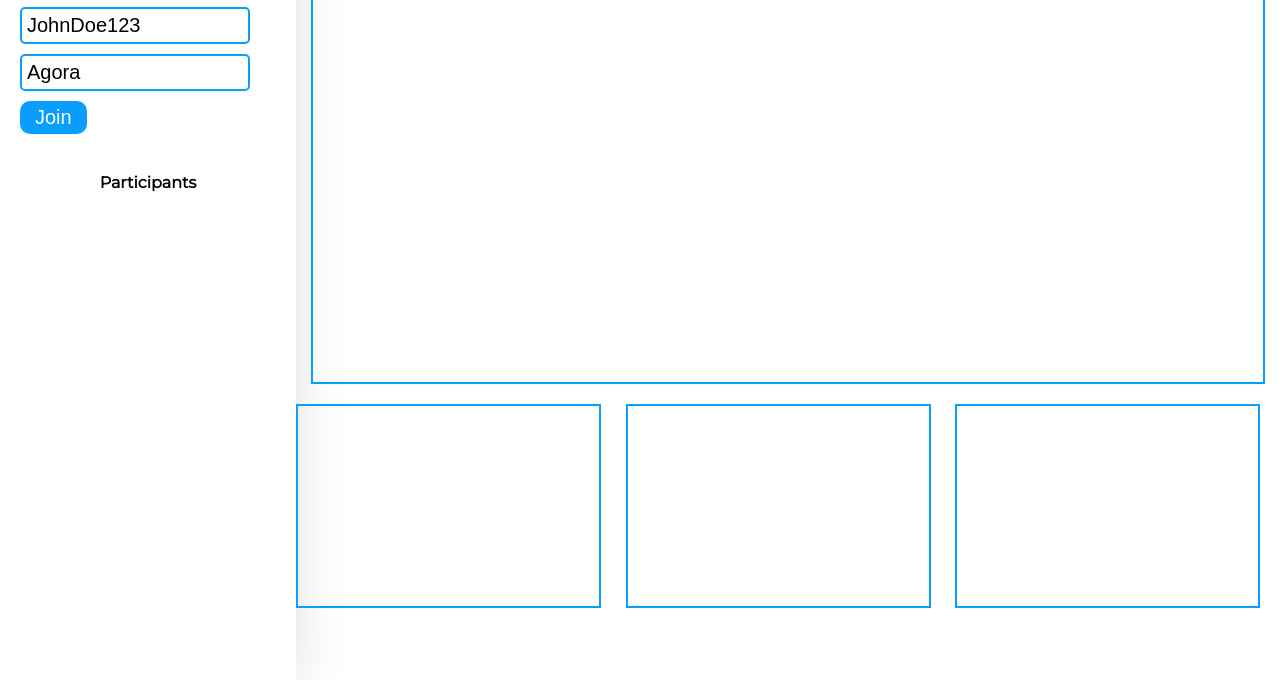
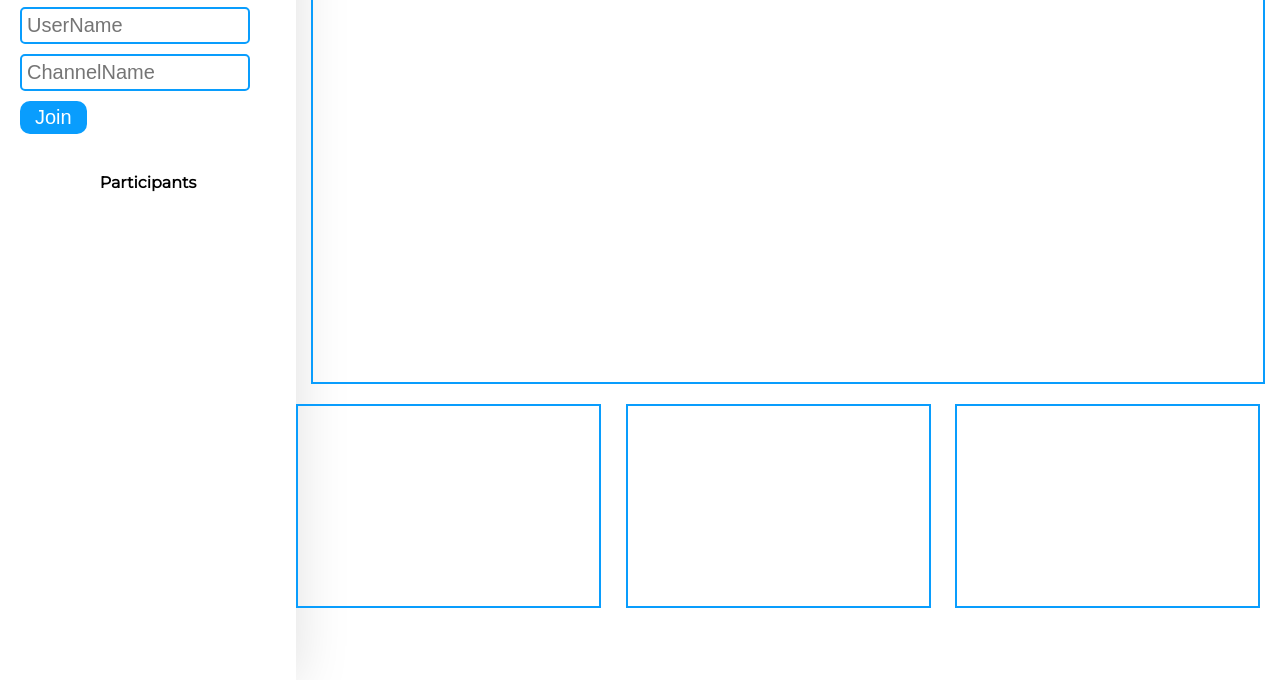
Before and after one commit to maith-s/maith-s.github.io, a plain HTML site: page index.html in a window 1280 px wide. Shown: the part 120-800 px from the top of the page. Drawn offline with Linux system fonts and the light colour scheme.

Commit message:
Video Call page

```diff
--- a/index.html
+++ b/index.html
@@ -14,8 +14,8 @@
                 <span class="headingText">
                     Join A Chat!
                 </span>
-                <input type="text" id="userName" placeholder="UserName" value="JohnDoe123">
-                <input type="text" id="channelName" placeholder="ChannelName" value="Agora">
+                <input type="text" id="userName" placeholder="UserName">
+                <input type="text" id="channelName" placeholder="ChannelName">
                 <button class="submitButton" id="join">Join</button>
                 <br>
                 <div class="participants"><br><strong>Participants</strong><br></div>
```
